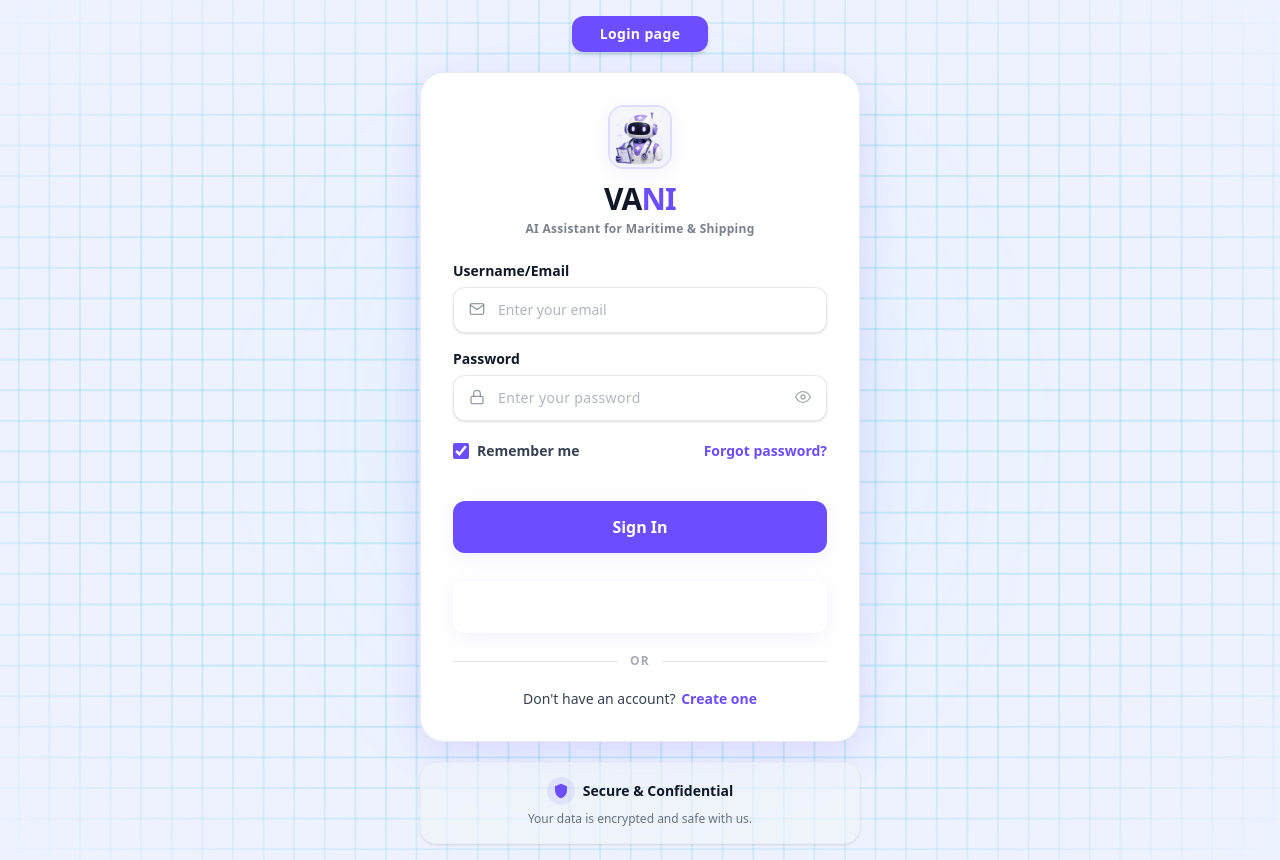
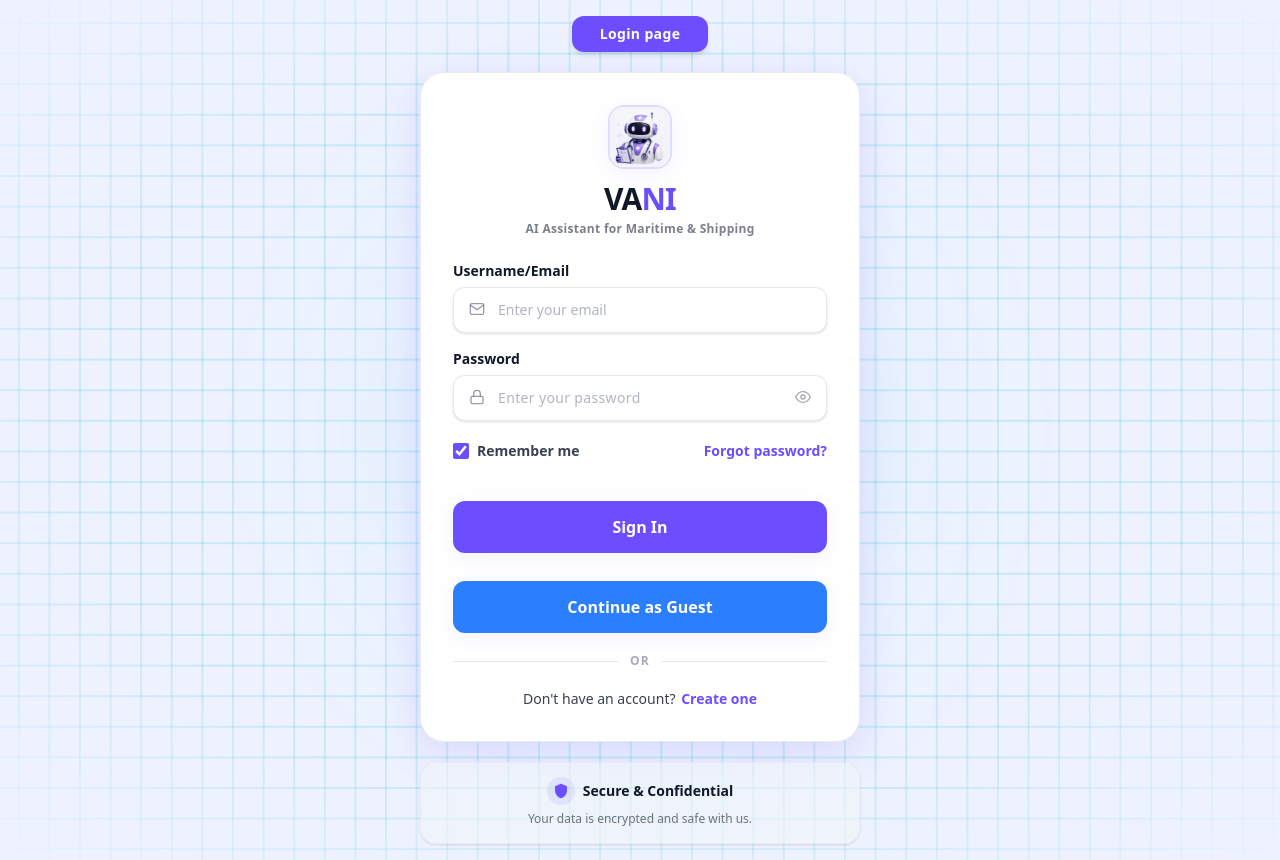
Before and after one commit to Nileshsharma0009/ASK_ME, a React (Vite) app in the folder frontend/: page / in a window 1280 px wide. Built offline with nearby package versions, Linux system fonts and the light colour scheme; no server answers.

Commit message:
gues ui fixed

```diff
--- a/frontend/src/views/LoginView.jsx
+++ b/frontend/src/views/LoginView.jsx
@@ -249,7 +249,7 @@ export default function LoginView() {
   disabled={loading}
   variants={itemVariants}
   whileTap={{ scale: 0.99 }}
-              className="w-full bg-slate-850 hover:bg-slate-900 text-white font-bold py-3.5 px-4 rounded-button shadow-card hover:shadow-lg disabled:opacity-60 disabled:cursor-not-allowed transition-all duration-200 text-base mt-3 flex items-center justify-center gap-2"
+  className="w-full bg-blue-500 hover:bg-blue-600 text-white font-bold py-3.5 px-4 rounded-button shadow-card hover:shadow-lg disabled:opacity-60 disabled:cursor-not-allowed transition-all duration-200 text-base mt-3 flex items-center justify-center gap-2"
 >
   <span>Continue as Guest</span>
 </motion.button>
```
Lines whose indentation alone changed are shown as unchanged.
